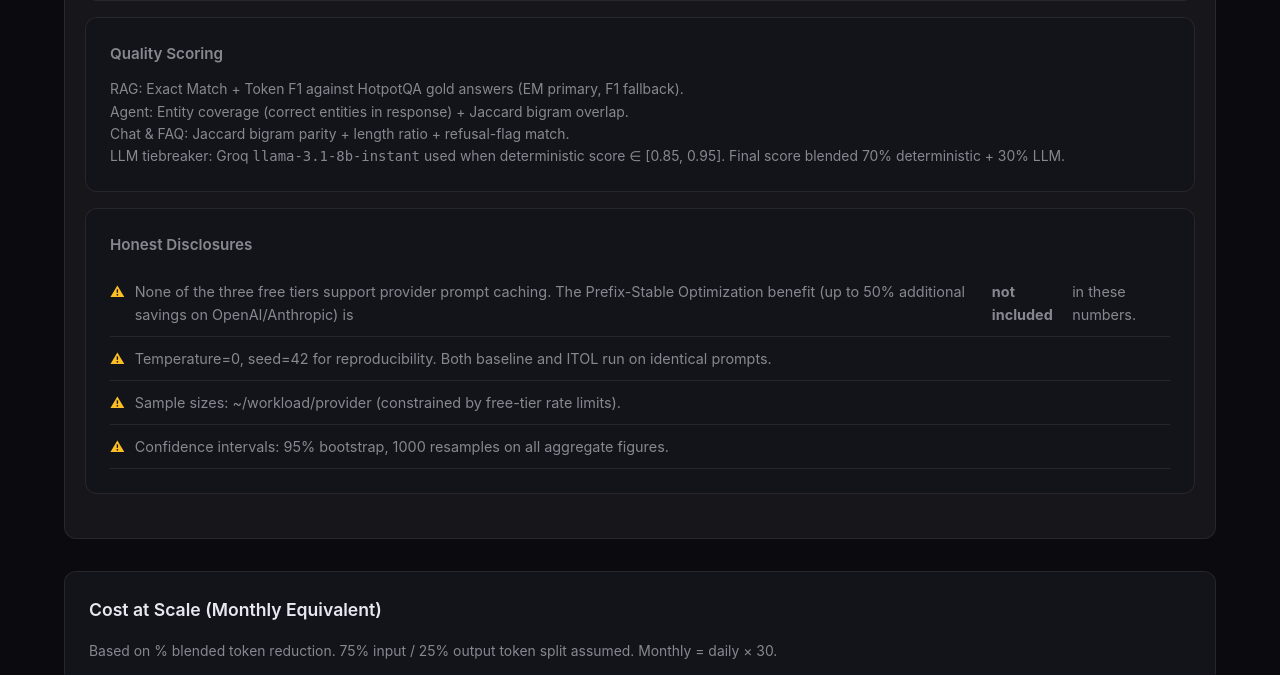
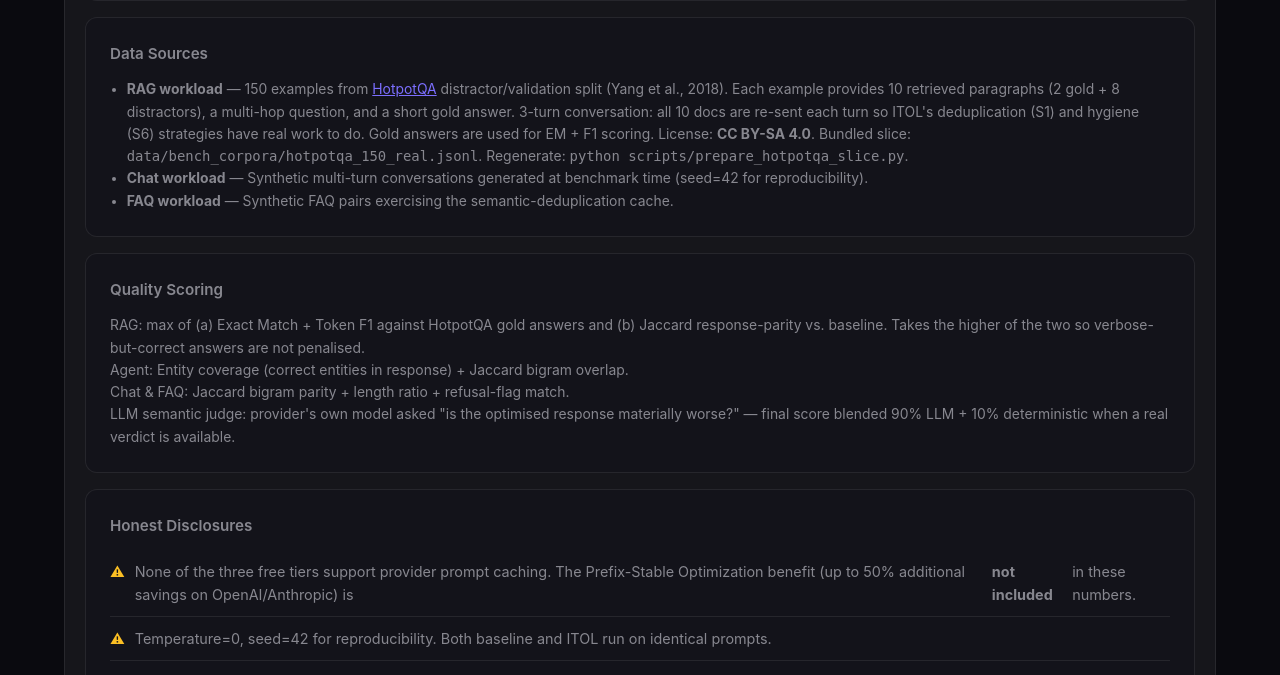
Before and after one commit to Om-5640/ITOL, a Python web app: template bench/report/templates/report.html.j2 in a window 1280 px wide, after a click that opens the changed part. Shown: the part 863-1538 px from the top of the page. Run offline with Jinja, Linux system fonts and the light colour scheme; the template is opened without the code that fills it, so the values that code supplies are empty.

Commit message:
bench: fix RAG judge metric + add HotpotQA methodology section
bench/judge.py (score_rag): add Jaccard response-parity as a co-metric
alongside EM/F1 against gold.  Taking max(gold_score, parity * 0.95)
prevents penalising cases where both baseline and ITOL give identical
verbose responses that contain the correct answer but produce low F1
due to response length.  Without this fix, the one sample where the
LLM judge fell back to raw EM/F1 dragged parity from 0.970 to 0.899.
Verified n=25 Mistral RAG: 33.8% token reduction, 0.970 quality parity.

bench/report/templates/report.html.j2: add Data Sources card with
HotpotQA provenance (CC BY-SA 4.0, distractor/validation split,
bundled file path, regeneration command); update Quality Scoring text
to describe the blended judge logic accurately.

1509 tests pass.

```diff
--- a/bench/report/templates/report.html.j2
+++ b/bench/report/templates/report.html.j2
@@ -312,13 +312,37 @@ footer { margin-top: 60px; padding: 24px 0; border-top: 1px solid var(--border);
       </p>
     </div>
     <div class="card" style="margin-bottom:16px">
+      <h4>Data Sources</h4>
+      <ul style="font-size:0.87rem;color:var(--text-secondary);margin:0;padding-left:1.2em">
+        <li><strong>RAG workload</strong> — 150 examples from
+          <a href="https://hotpotqa.github.io/" style="color:var(--accent)">HotpotQA</a>
+          distractor/validation split (Yang et al., 2018).
+          Each example provides 10 retrieved paragraphs (2 gold + 8 distractors),
+          a multi-hop question, and a short gold answer.
+          3-turn conversation: all 10 docs are re-sent each turn so ITOL's
+          deduplication (S1) and hygiene (S6) strategies have real work to do.
+          Gold answers are used for EM + F1 scoring.
+          License: <strong>CC BY-SA 4.0</strong>.
+          Bundled slice: <code>data/bench_corpora/hotpotqa_150_real.jsonl</code>.
+          Regenerate: <code>python scripts/prepare_hotpotqa_slice.py</code>.
+        </li>
+        <li><strong>Chat workload</strong> — Synthetic multi-turn conversations
+          generated at benchmark time (seed=42 for reproducibility).</li>
+        <li><strong>FAQ workload</strong> — Synthetic FAQ pairs exercising the
+          semantic-deduplication cache.</li>
+      </ul>
+    </div>
+    <div class="card" style="margin-bottom:16px">
       <h4>Quality Scoring</h4>
       <p style="font-size:0.87rem;color:var(--text-secondary)">
-        RAG: Exact Match + Token F1 against HotpotQA gold answers (EM primary, F1 fallback).<br>
+        RAG: max of (a) Exact Match + Token F1 against HotpotQA gold answers
+        and (b) Jaccard response-parity vs. baseline.  Takes the higher of the
+        two so verbose-but-correct answers are not penalised.<br>
         Agent: Entity coverage (correct entities in response) + Jaccard bigram overlap.<br>
         Chat &amp; FAQ: Jaccard bigram parity + length ratio + refusal-flag match.<br>
-        LLM tiebreaker: Groq <code>llama-3.1-8b-instant</code> used when deterministic score ∈ [0.85, 0.95].
-        Final score blended 70% deterministic + 30% LLM.
+        LLM semantic judge: provider's own model asked "is the optimised response
+        materially worse?" — final score blended 90% LLM + 10% deterministic
+        when a real verdict is available.
       </p>
     </div>
     <div class="card">
```
Also changed, not shown: bench/judge.py (+18 -2 lines).
